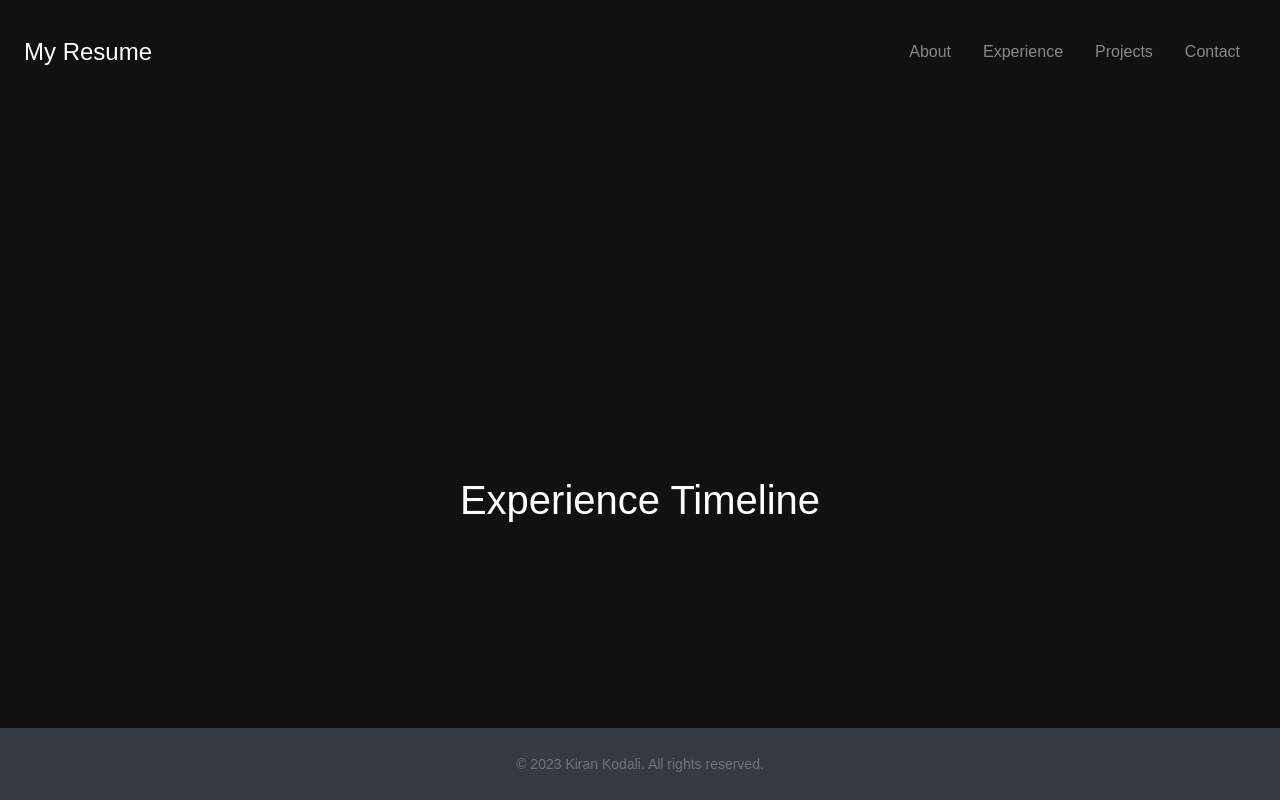
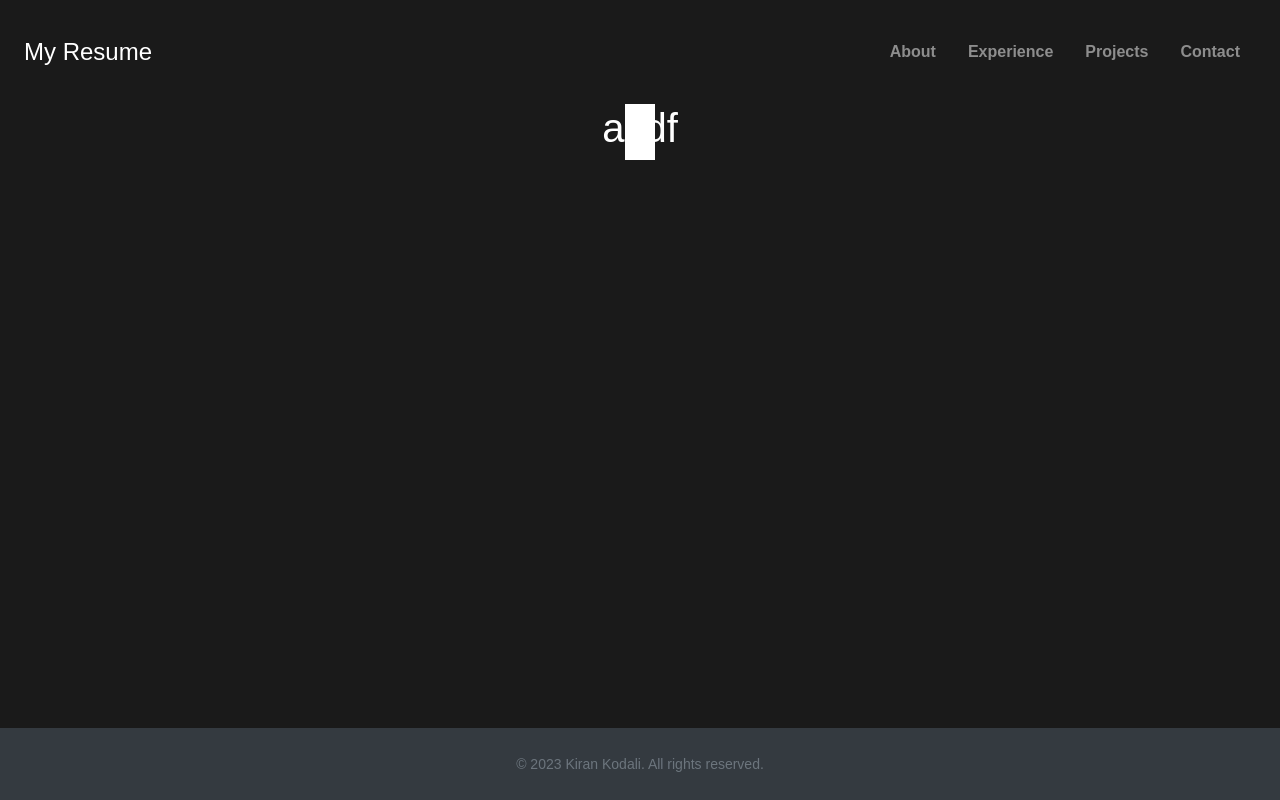
Before and after one commit to kiran-kodali-10/resume-website, a React (Create React App) app: page / in a window 1280 px wide. Shown: the top 800 px of the page. Built offline with nearby package versions, Linux system fonts and the light colour scheme.

Commit message:
added scss

```diff
--- a/package.json
+++ b/package.json
@@ -13,6 +13,7 @@
     "react-router-dom": "^5.2.0",
     "react-scripts": "4.0.1",
     "reactstrap": "^8.9.0",
+    "sass": "^1.76.0",
     "web-vitals": "^0.2.4"
   },
   "scripts": {
--- a/src/App.css
+++ /dev/null
@@ -1,77 +0,0 @@
-body{
-  margin: 0;
-  font-family: "Poppins", sans-serif !important;
-  font-size: 0.875rem;
-  font-weight: 400;
-  line-height: 1.5;
-  color: #fff !important;
-  text-align: left;
-  /* background-color: #1a1a1a !important; */
-  background-color: #282c34;
-}
-
-html{
-  scroll-behavior: smooth !important;
-
-}
-
-
-
-.App{
-  height: 110vh;
-  background-color: #111111;
-  /* font-family: 'Poppins','sans-serif'; */
-}
-
-#section2, #section3, #section1, #section4{
-#about-section, #experience-section, #projects-section, #contact-section{
-  height: 500px;
-  padding-top: 90px;
-  scroll-behavior: smooth;
-}
-.navbar-container{
-  font-weight: bold;
-  /* Initial background color with transparency */
-  transition: background-color 0.3s ease-in-out;
-  z-index: 1000;
-}
-
-.navbar-container.scrolled{
-  background-color: #343a40 !important;
-}
-
-.nav-item:hover{
-  background-color: #00BCD4;
-  border-radius: 5px;
-}
-
-  transition: 0.5s;
-}
-
-/* .nav-item */
-
-/* Custom Card styles */
-.custom-card-dark{
-  color: #ffffffd0;
-  background-color: #282c34 !important;
-}
-
-.footer{
-  position: fixed;
-  /* position: relative; */
-  left: 0;
-  bottom: 0;
-  background-color: #343a40;
-  width: 100%;
-  /* min-height: 2em; */
-  color: white;
-  padding: 24px;
-}
-
-.text-muted {
-  font-size: 14px;
-}
-
-.footer-container{
-  text-align: center;
-}
--- a/src/App.js
+++ b/src/App.js
@@ -1,4 +1,4 @@
-import './App.css';
+import './App.scss';
 import Footer from './components/Footer';
 import Header from "./components/Header";
 import ContactForm from './views/ContactPage/Contact';
@@ -16,7 +16,7 @@ function App() {
 
       <ExperiencePage />
 
-      <ContactForm />
+      {/* <ContactForm /> */}
 
       <Footer />
     </div>
--- /dev/null
+++ b/src/App.scss
@@ -0,0 +1,103 @@
+/* app.sas */
+body {
+  margin: 0;
+  font-family: "Poppins", sans-serif !important;
+  font-size: 0.875rem;
+  font-weight: 400;
+  line-height: 1.5;
+  color: #fff !important;
+  text-align: left;
+  background-color: #1a1a1a !important;
+}
+
+html {
+  scroll-behavior: smooth !important;
+
+}
+
+#about-section,
+#experience-section,
+#projects-section,
+#contact-section {
+  height: 500px;
+  padding-top: 90px;
+  scroll-behavior: smooth;
+  transition: 0.5s;
+}
+
+// Navbar styles.
+.navbar-container {
+  font-weight: bold;
+  /* Initial background color with transparency */
+  transition: background-color 0.3s ease-in-out;
+  z-index: 1000;
+
+  .navbar-container.scrolled {
+    background-color: #343a40 !important;
+  }
+
+  .nav-item:hover {
+    background-color: #00BCD4;
+    border-radius: 5px;
+  }
+}
+
+/* Custom Card styles */
+.custom-card-dark {
+  color: #ffffffd0;
+  background-color: #282c34 !important;
+}
+
+// Experience Section styles.
+.experience-container {
+  .container {
+    /* Your container styles */
+
+    /* Position relative is required for absolute positioning of pseudo-element */
+    position: relative;
+
+    /* Center the contents horizontally */
+    display: flex;
+    justify-content: center;
+    align-items: center;
+    width: 10px;
+    background-color: #fff;
+    height: 100%;
+  }
+
+  .container::after {
+    /* Vertical line properties */
+    content: '';
+    position: absolute;
+    top: 0;
+    bottom: 0;
+    left: 50%;
+    transform: translateX(-50%);
+    width: 10px;
+    /* Adjust thickness as needed */
+    background-color: #fff;
+    /* Line color */
+  }
+}
+
+/* Footer Styles */
+.footer {
+  position: fixed;
+  /* position: relative; */
+  left: 0;
+  bottom: 0;
+  background-color: #343a40;
+  width: 100%;
+  /* min-height: 2em; */
+  color: white;
+  padding: 24px;
+
+  .text-muted {
+    font-size: 14px;
+
+  }
+
+  .footer-container {
+    text-align: center;
+  }
+}
--- a/src/assets/css/TimelineStyle.css
+++ b/src/assets/css/TimelineStyle.css
@@ -4,5 +4,5 @@
     place-items: center;
     justify-content: center;
     align-content: center;
-    /* background: linear-gradient(135deg, #87CEEB, #3498db); */
+    background: linear-gradient(135deg, #87CEEB, #3498db);
 }
--- a/src/components/Footer.js
+++ b/src/components/Footer.js
@@ -1,6 +1,6 @@
 import { React } from "react";
 // Import css file
-import '../App.css';
+import '../App.scss';
 
 export default function Footer(){
     const currentYear = new Date().getFullYear();
--- a/src/views/ExperiencePage/ExperiencePage.js
+++ b/src/views/ExperiencePage/ExperiencePage.js
@@ -1,6 +1,3 @@
-import Timeline from "../../components/TimelineComponent/TimelineComponent";
-
-
 // Page to represent the timeline of experience.
 function ExperiencePage(props) {
 
@@ -16,12 +13,9 @@ function ExperiencePage(props) {
 
     return (
         <div className="experience-container">
-            <div className="timeline-container">
-                <h1>Experience Timeline</h1>
-                <div>
-
-                </div>
-            </div>
+           <div className="container">
+            <h1>asdf</h1>
+           </div>
         </div>
     )
 
```
Also changed, not shown: 2 other files (tests, documents, lock files or other folders).
